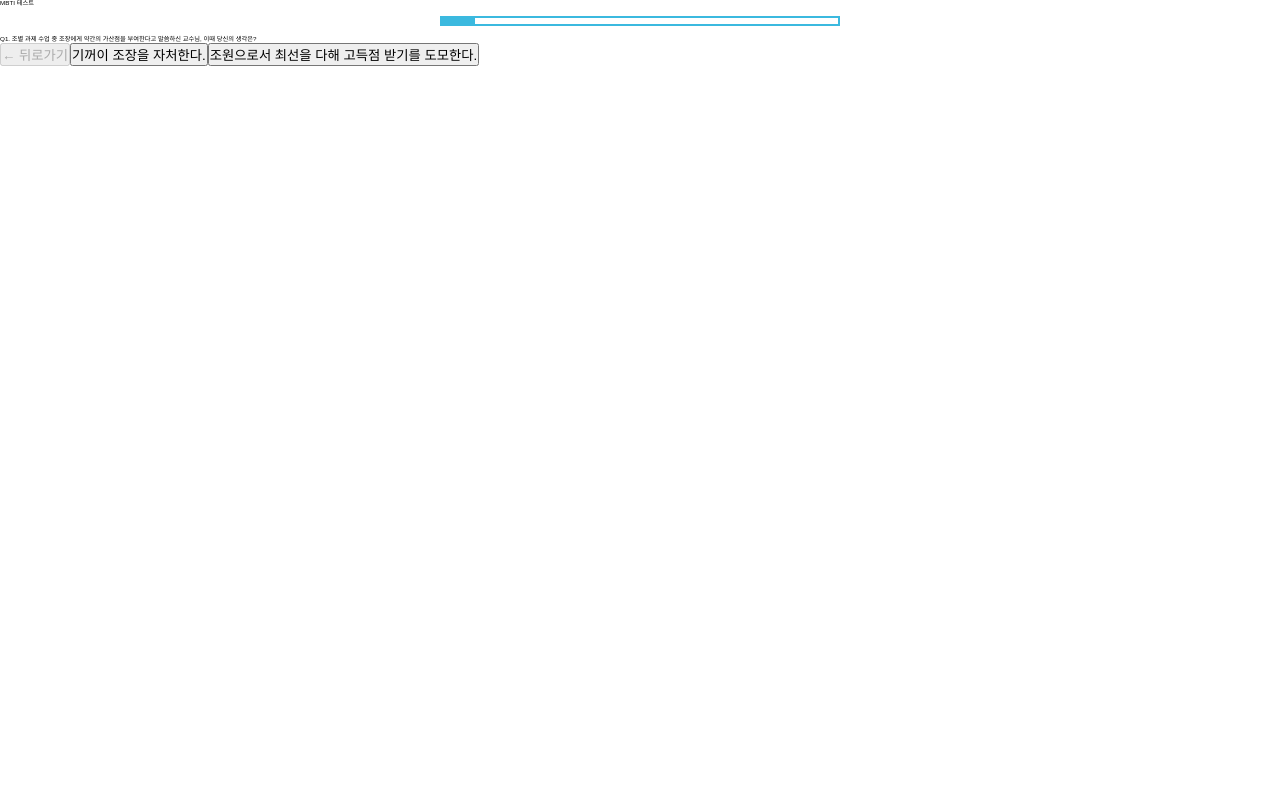
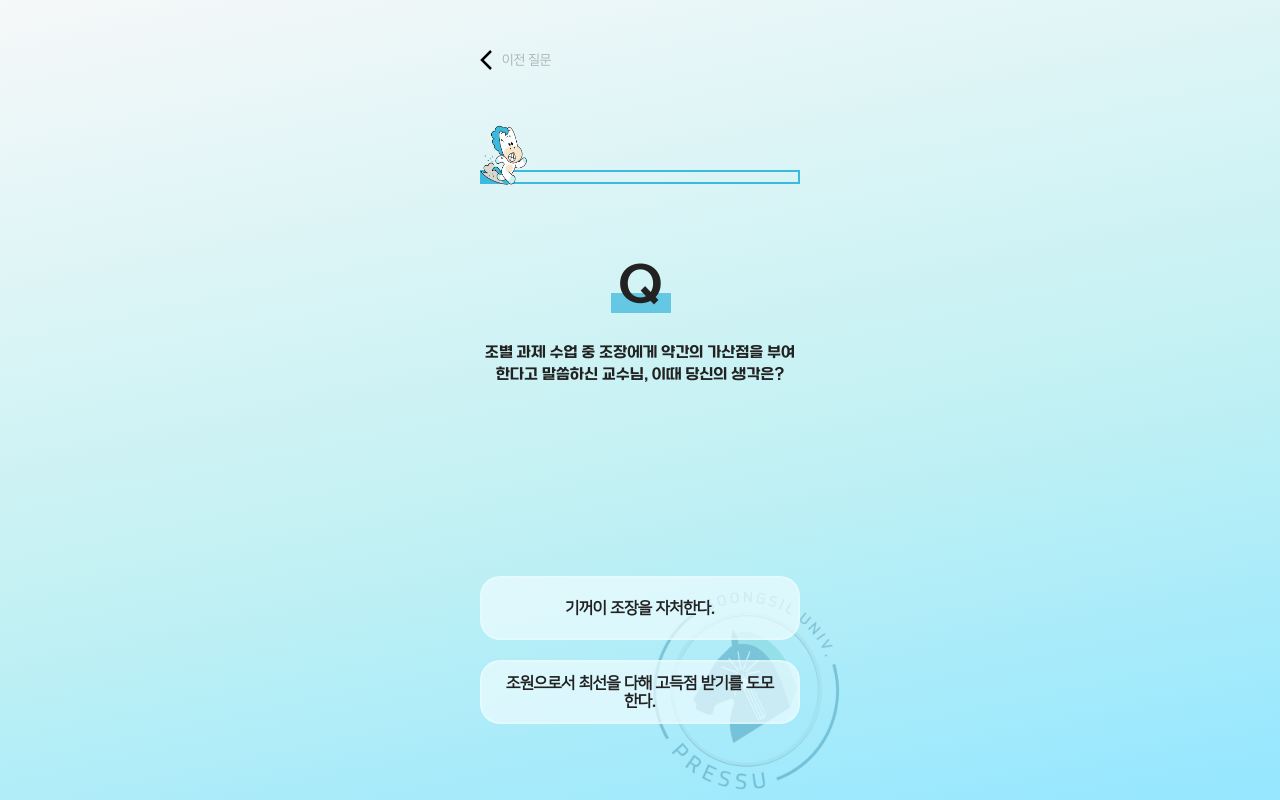
Before and after one commit to hyun907/ssungBTI, a Next.js app: page /test in a window 1280 px wide. Built offline with nearby package versions, Linux system fonts and the light colour scheme.

Commit message:
feat: 테스트 페이지 디자인 적용

```diff
--- a/src/components/name/NameInputPage.module.css
+++ b/src/components/name/NameInputPage.module.css
@@ -125,6 +125,7 @@
   align-items: center;
   justify-content: center;
   width: 100%;
+  font-family: NanumSquareAcR;
 }
 
 .inputField {
@@ -138,7 +139,7 @@
   border-radius: 20px;
   border: 1px solid #131313;
   background-color: transparent;
-  font-family: NanumSquareAcL;
+  font-family: NanumSquareAcR;
 
   text-align: center;
   font-size: 2rem;
--- a/src/components/result/ResultPageClient.tsx
+++ b/src/components/result/ResultPageClient.tsx
@@ -11,7 +11,6 @@ const ResultPageClient = () => {
   const [userName, setUserName] = useRecoilState(NameState);
   const router = useRouter();
 
-  // 새로고침해도 상태 유지 (localStorage 활용)
   useEffect(() => {
     if (typeof window !== "undefined") {
       const savedMBTI = localStorage.getItem("MBTIState");
@@ -22,7 +21,6 @@ const ResultPageClient = () => {
     }
   }, [setMBTI, setUserName]);
 
-  // 로딩 중 처리
   if (!MBTI) return <div>로딩 중...</div>;
 
   return (
--- a/src/components/test/ProgressBar.module.css
+++ /dev/null
@@ -1,15 +0,0 @@
-.progressContainer {
-  width: 100%;
-  max-width: 400px;
-  height: 10px;
-  overflow: hidden;
-  margin: 10px auto;
-  border: 2px solid #3bb9df;
-}
-
-.progressBar {
-  height: 100%;
-  width: 0%;
-  background-color: #3bb9df;
-  transition: width 0.4s ease-in-out;
-}
--- /dev/null
+++ b/src/components/test/TestPageClient.module.css
@@ -0,0 +1,165 @@
+.bgImage1 {
+  position: fixed;
+  bottom: 14rem;
+  left: 50%;
+  transform: translateX(-10%) translateY(60%);
+
+  opacity: 30%;
+}
+.container {
+  display: flex;
+  flex-direction: column;
+  align-items: center;
+  min-height: 100vh;
+  background: linear-gradient(168deg, #f6f8f9 0%, #c3f1f3 56.9%, #96e7ff 98.11%);
+  padding: 2rem;
+  text-align: center;
+  z-index: 1;
+}
+
+.mobileContainer {
+  width: 100%;
+  max-width: 320px;
+}
+
+.backBtnWrapper {
+  display: flex;
+  width: 100%;
+  max-width: 320px;
+  margin-top: 3rem;
+}
+
+.backBtn {
+  display: flex;
+  justify-content: center;
+  align-items: center;
+  gap: 1rem;
+  background: transparent;
+  border: none;
+  font-family: NanumSquareAcR;
+}
+
+.qMark {
+  position: relative;
+  color: #222;
+  text-align: center;
+  font-family: "SBAggroM";
+  font-size: 4.8rem;
+  font-style: normal;
+  z-index: 1;
+  margin-top: 8rem;
+}
+
+/* ✅ 형광펜 효과 */
+.qMark::after {
+  content: "";
+  position: absolute;
+  left: 41%;
+  top: 60%;
+  width: 100%;
+  max-width: 6rem;
+  height: 2rem;
+  background: rgba(59, 185, 223, 0.8);
+
+  opacity: 0.9;
+  z-index: -1;
+}
+
+.button {
+  margin-top: 1.5rem;
+  padding: 12px 24px;
+  font-size: 1.2rem;
+  font-weight: bold;
+  color: white;
+  background: #006e92;
+  border: none;
+  border-radius: 10px;
+  cursor: pointer;
+  transition: all 0.2s ease-in-out;
+}
+
+.button:hover {
+  background: #005577;
+}
+
+.button:disabled {
+  background: transparent;
+  border: 2px solid #ccc;
+  color: #ccc;
+  cursor: not-allowed;
+}
+.progressWrapper {
+  position: relative;
+  width: 100%;
+  max-width: 320px;
+  margin-top: 10rem;
+}
+
+.progressContainer {
+  width: 100%;
+  height: 1.4rem;
+  background: transparent;
+  border: #3bb9df solid 2px;
+  overflow: hidden;
+}
+
+.progressBar {
+  height: 100%;
+  background: #3bb9df;
+  transition: width 0.3s ease-in-out;
+}
+
+.progressIcon {
+  position: absolute;
+  top: -45px;
+  transition: left 0.3s ease-in-out;
+  z-index: 3;
+}
+
+.question {
+  margin-top: 3rem;
+  color: #222;
+  text-align: center;
+  font-family: "SBAggroM";
+  font-size: 1.5rem;
+  font-style: normal;
+  font-weight: 400;
+  line-height: 2.2rem;
+}
+
+.choiceContainer {
+  display: flex;
+  flex-direction: column;
+  gap: 2rem;
+  margin-top: 19rem;
+}
+.choiceButton {
+  cursor: pointer;
+  background-color: rgba(238, 252, 255, 0.7);
+  width: 32rem;
+  height: 6.4rem;
+  padding: 0.5rem 2rem;
+  color: #222;
+  text-align: center;
+  font-family: NanumSquareAcR;
+  font-size: 1.6rem;
+  font-style: normal;
+  font-weight: 700;
+  border: 2px solid rgba(238, 252, 255, 0.38);
+  border-radius: 20px;
+  z-index: 1;
+  transition: all 0.2s ease-in-out;
+}
+
+.choiceButton:hover {
+  background-color: rgba(59, 185, 223, 0.9);
+  border: 2px solid #3bb9df;
+  color: white;
+  transform: scale(1.05);
+}
+
+.choiceButton:active {
+  background-color: rgba(0, 150, 200, 0.9);
+  color: white;
+  transform: scale(0.95);
+}
--- a/src/components/test/TestPageClient.tsx
+++ b/src/components/test/TestPageClient.tsx
@@ -5,7 +5,9 @@ import { useRouter } from "next/navigation";
 import { useRecoilState } from "recoil";
 import { EIState, SNState, TFState, JPState, MBTIState, NameState } from "@/store/mbtiAtom";
 import { mbtiQuestions } from "@/constants/test/mbtiQuestions";
-import styles from "./ProgressBar.module.css";
+import styles from "./TestPageClient.module.css";
+import Back_IC from "@/../public/svg/backArrow.svg";
+import Image from "next/image";
 
 const TestPageClient = () => {
   const router = useRouter();
@@ -15,19 +17,10 @@ const TestPageClient = () => {
   const [TF, setTF] = useRecoilState(TFState);
   const [JP, setJP] = useRecoilState(JPState);
   const [MBTI, setMBTI] = useRecoilState(MBTIState);
-  const [userName, setUserName] = useRecoilState(NameState);
+  const [userName] = useRecoilState(NameState);
 
   const [history, setHistory] = useState<number[]>([]);
-  const [inputName, setInputName] = useState("");
-
   const progress = (count / 12) * 100;
-
-  const handleStart = () => {
-    if (inputName.trim()) {
-      setUserName(inputName);
-      localStorage.setItem("NameState", inputName);
-    }
-  };
 
   // MBTI 계산
   const calculateMBTI = () => {
@@ -38,7 +31,6 @@ const TestPageClient = () => {
     result += JP > 0 ? "J" : "P";
 
     setMBTI(result);
-    localStorage.setItem("MBTIState", result);
     router.push("/result");
   };
 
@@ -70,32 +62,46 @@ const TestPageClient = () => {
   };
 
   return (
-    <div>
-      {!userName ? (
-        <div>
-          <h2>이름을 입력하세요</h2>
-          <input type="text" value={inputName} onChange={e => setInputName(e.target.value)} />
-          <button onClick={handleStart}>테스트 시작</button>
+    <>
+      <div className={styles.bgImage1}>
+        <Image src="/images/pressu-logo.png" alt="배경 사진" width={268} height={288.13} />
       </div>
-      ) : (
-        <div>
-          <h2>MBTI 테스트</h2>
+      <div className={styles.container}>
+        <div className={styles.mobileContainer}>
+          <div className={styles.backBtnWrapper}>
+            <button className={styles.backBtn} onClick={goBack} disabled={count === 1}>
+              <Back_IC /> 이전 질문
+            </button>
+          </div>
+
+          <div className={styles.progressWrapper}>
+            <Image
+              className={styles.progressIcon}
+              src={"/images/running-syung.png"}
+              width={50}
+              height={61}
+              alt={"슝슝이 프로그레스바"}
+              style={{ left: `calc(${progress}% - 28px)` }} // ✅ 프로그레스 바 진행에 맞춰 이동
+            />
 
             <div className={styles.progressContainer}>
               <div className={styles.progressBar} style={{ width: `${progress}%` }} />
             </div>
+          </div>
+          <div className={styles.qMark}>Q</div>
+          <h3 className={styles.question}>{mbtiQuestions[count]?.ques}</h3>
 
-          <h3>
-            Q{count}. {mbtiQuestions[count].ques}
-          </h3>
-          <button onClick={goBack} disabled={count === 1}>
-            ← 뒤로가기
+          <div className={styles.choiceContainer}>
+            <button className={styles.choiceButton} onClick={() => selectAnswer(1)}>
+              {mbtiQuestions[count]?.ans1}
             </button>
-          <button onClick={() => selectAnswer(1)}>{mbtiQuestions[count].ans1}</button>
-          <button onClick={() => selectAnswer(2)}>{mbtiQuestions[count].ans2}</button>
+            <button className={styles.choiceButton} onClick={() => selectAnswer(2)}>
+              {mbtiQuestions[count]?.ans2}
+            </button>
           </div>
-      )}
         </div>
+      </div>
+    </>
   );
 };
 
--- a/src/store/mbtiAtom.ts
+++ b/src/store/mbtiAtom.ts
@@ -1,38 +1,50 @@
 import { atom } from "recoil";
 
-// localStorage와 동기화하는 atom effect
-export const localStorageEffect =
-  (key: string) =>
-  ({ setSelf, onSet }: any) => {
-    if (typeof window === "undefined") return;
+// ✅ localStorage에서 초기값 불러오기 함수
+const getStoredValue = (key: string, defaultValue: string) => {
+  if (typeof window !== "undefined") {
+    return localStorage.getItem(key) ?? defaultValue;
+  }
+  return defaultValue;
+};
 
-    const savedValue = localStorage.getItem(key);
+export const NameState = atom<string>({
+  key: "NameState",
+  default: getStoredValue("NameState", "슝슝이"), // ✅ 초기값을 localStorage에서 가져오기
+  effects: [
+    ({ setSelf, onSet }) => {
+      if (typeof window !== "undefined") {
+        const storedValue = localStorage.getItem("NameState");
+        if (storedValue) setSelf(storedValue);
+      }
 
-    if (savedValue != null && savedValue !== "undefined") {
-      // ✅ "undefined" 문자열 방지
-      try {
-        const parsedValue = JSON.parse(savedValue);
-        setSelf(parsedValue);
-      } catch {
-        setSelf(savedValue); // JSON이 아니면 그냥 문자열로 저장
+      onSet(newValue => {
+        if (typeof window !== "undefined") {
+          localStorage.setItem("NameState", newValue as string);
+        }
+      });
+    }
+  ]
+});
+
+export const MBTIState = atom<string>({
+  key: "MBTIState",
+  default: getStoredValue("MBTIState", ""),
+  effects: [
+    ({ setSelf, onSet }) => {
+      if (typeof window !== "undefined") {
+        const storedValue = localStorage.getItem("MBTIState");
+        if (storedValue) setSelf(storedValue);
       }
-    } else {
-      setSelf("슝슝이"); // ✅ 저장된 값이 없거나 "undefined"면 기본값 설정
+
+      onSet(newValue => {
+        if (typeof window !== "undefined") {
+          localStorage.setItem("MBTIState", newValue as string);
+        }
+      });
     }
-
-    onSet(({ newValue, _, isReset }: any) => {
-      if (isReset) {
-        localStorage.removeItem(key);
-      } else {
-        try {
-          localStorage.setItem(key, JSON.stringify(newValue)); // ✅ JSON 저장
-        } catch {
-          localStorage.setItem(key, newValue as string); // ✅ 문자열이면 그대로 저장
-        }
-      }
-    });
-  };
-
+  ]
+});
 export const EIState = atom<number>({
   key: "EI",
   default: 0
@@ -53,13 +65,3 @@ export const datasState = atom<string>({
   key: "datas",
   default: ""
 });
-export const MBTIState = atom<string>({
-  key: "MBTI",
-  default: ""
-});
-
-export const NameState = atom({
-  key: "NameState",
-  default: "슝슝이",
-  effects: [localStorageEffect("NameState")]
-});
```
Also changed, not shown: src/components/name/NameInputPageClient.tsx (+3 -18 lines), public/images/running-syung.png (added), public/svg/backArrow.svg (added). Lines whose indentation alone changed are shown as unchanged.
